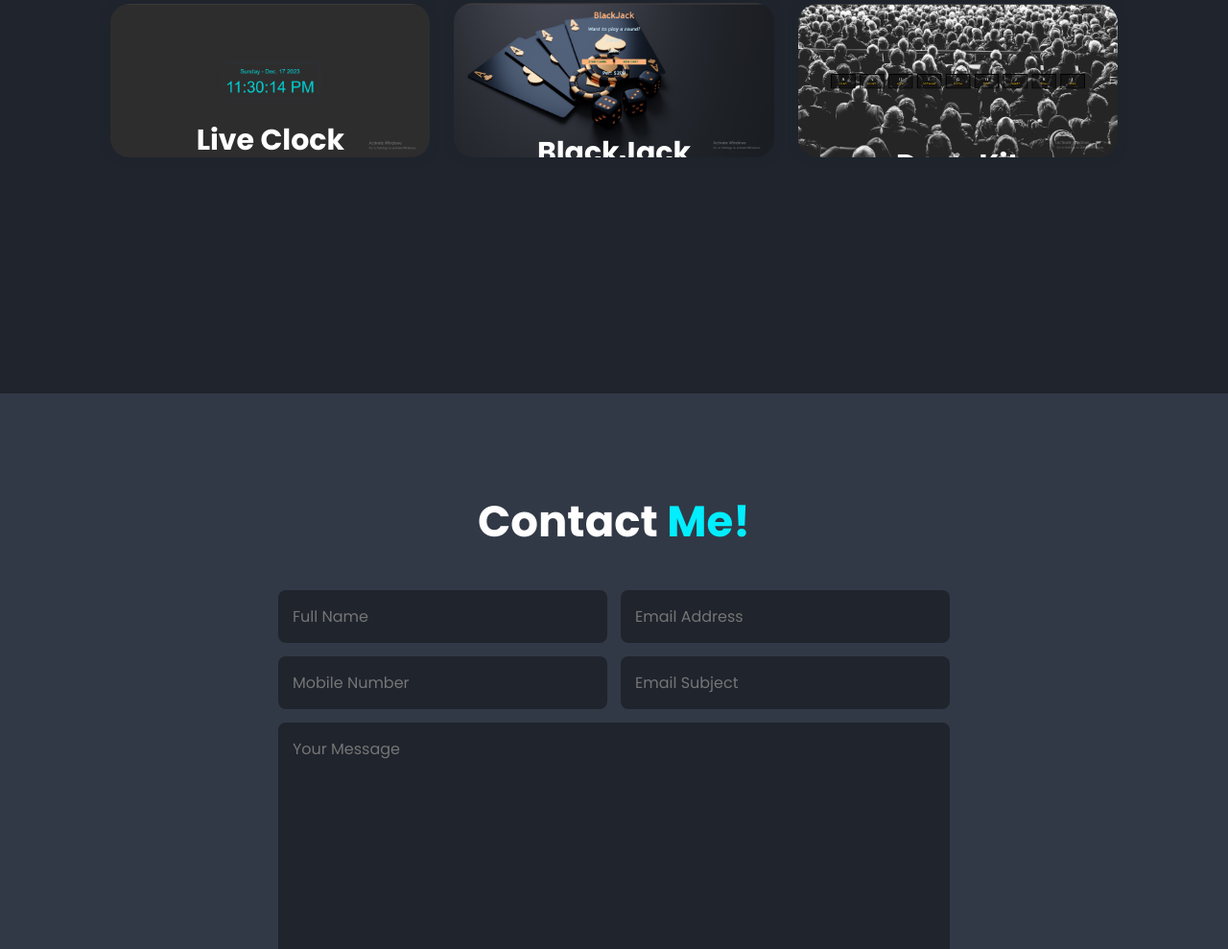
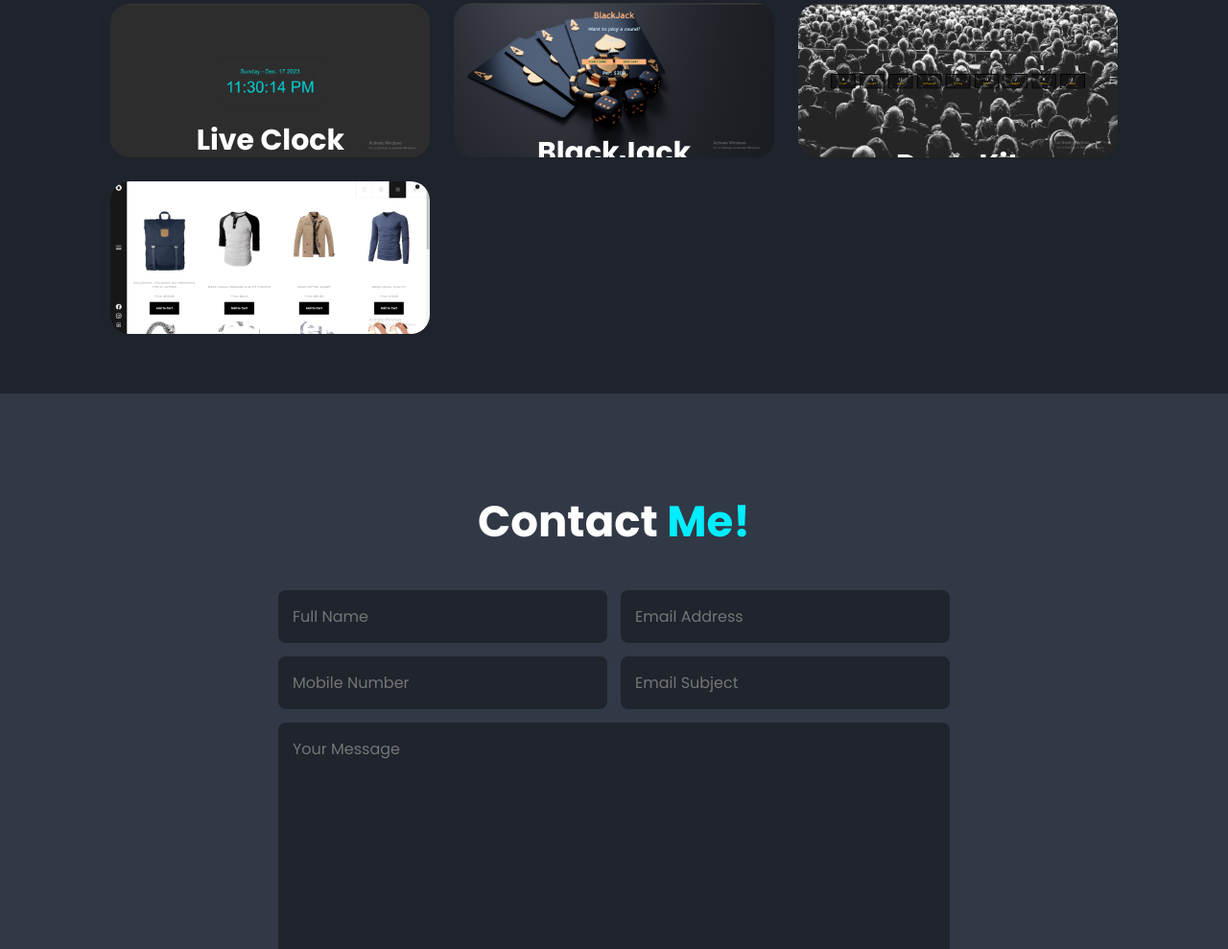
Before and after one commit to Ciureacristian/My-Cv, a plain HTML site: page index.html in a window 1280 px wide. Shown: the part 1990-2979 px from the top of the page at 96% size. Drawn offline with nearby package versions, Linux system fonts and the light colour scheme.

Commit message:
e-commerce

```diff
--- a/index.html
+++ b/index.html
@@ -228,7 +228,23 @@
                     <a href="https://drumkitcc.netlify.app/"><i class='bx bx-link-external'></i></a>
                 </div>
             </div>
+
+            <div class="portofolio-box">
+                <img
+                    src="/img/e-commerce.png"
+                    alt="DrumKit"
+                >
+                <div class="portofolio-layer">
+                    <h4>E-commerce</h4>
+                    <p>Discover my e-commerce website for a range of premium products, from fashion and accessories.
+                        Enjoy a seamless and engaging online shopping experience.</p>
+                    <a href="https://drumkitcc.netlify.app/"><i class='bx bx-link-external'></i></a>
+                </div>
+            </div>
         </div>
+        </div>
+
+
     </section>
 
     <!-- contact section -->
```
Also changed, not shown: img/e-commerce.png (added).
